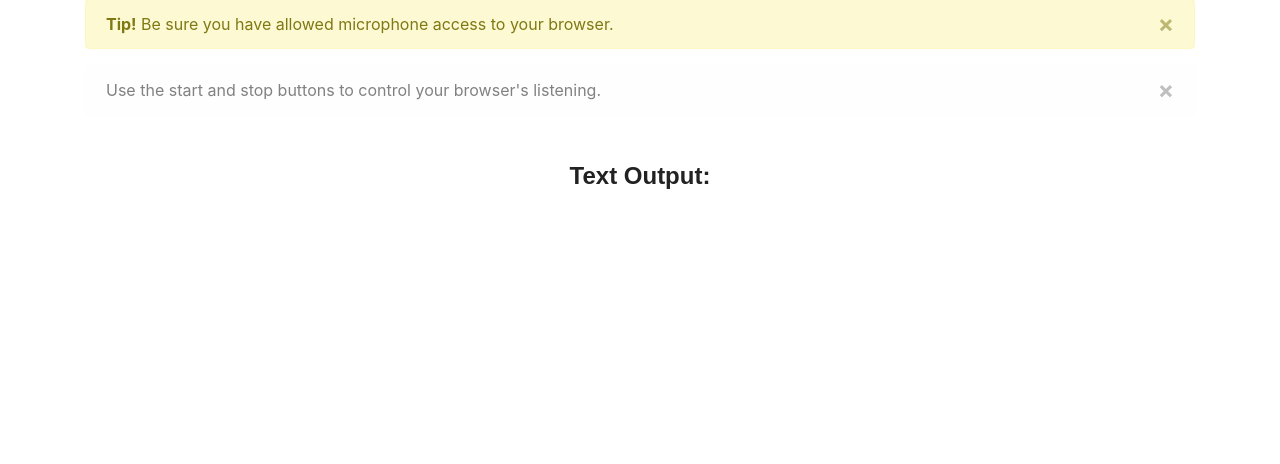
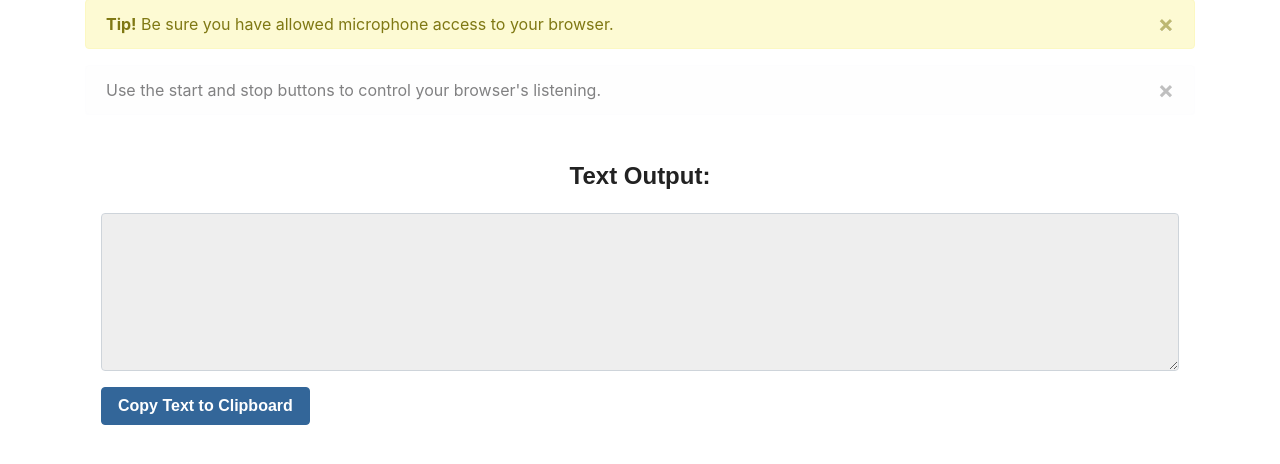
Before and after one commit to kristcar/Speech_Output, a Django app: template SpeechOutput/SpeechOutputApp/templates/speakToText.html in a window 1280 px wide. Shown: the part 189-653 px from the top of the page. Run offline with Django 3.2, Linux system fonts and the light colour scheme; the template is opened without the code that fills it: values that come from a table or form of the project are taken from there, others are empty; data comes from the database, SQL or seed files in the repository; some libraries are stand-ins or nearby versions; some web fonts are replaced.

Commit message:
added in the copy text feature to speech to text page

```diff
--- a/SpeechOutput/SpeechOutputApp/templates/speakToText.html
+++ b/SpeechOutput/SpeechOutputApp/templates/speakToText.html
@@ -61,27 +61,30 @@
 
       <h4 class="text-center mt-5">Text Output:</h4>
 
-      <div class="p-3">
-        <span id="final" class = "final_text" ></span>
-        <span id="interim" class="text-secondary"></span>
+      <div class="p-3 mx-auto">
+        <form>
+          <div class = "form-group">
+            <textarea readonly id = "final" rows ="6" class="form-control mb-2" ></textarea>
+          </div>
+        </form>
+        <p id="interim" class="text-secondary"></p>
+        <button class = "btn btn-info mx-auto" id="copy">Copy Text to Clipboard</button>
       </div>
 
-      <!-- <button class = "btn btn-info mx-auto" id="copy">Copy Text to Clipboard</button> -->
 
       <script src="https://code.jquery.com/jquery-3.2.1.slim.min.js" integrity="sha384-KJ3o2DKtIkvYIK3UENzmM7KCkRr/rE9/Qpg6aAZGJwFDMVNA/GpGFF93hXpG5KkN" crossorigin="anonymous"></script>
       <script src="https://cdnjs.cloudflare.com/ajax/libs/popper.js/1.12.9/umd/popper.min.js" integrity="sha384-ApNbgh9B+Y1QKtv3Rn7W3mgPxhU9K/ScQsAP7hUibX39j7fakFPskvXusvfa0b4Q" crossorigin="anonymous"></script>
       <script src="https://maxcdn.bootstrapcdn.com/bootstrap/4.0.0/js/bootstrap.min.js" integrity="sha384-JZR6Spejh4U02d8jOt6vLEHfe/JQGiRRSQQxSfFWpi1MquVdAyjUar5+76PVCmYl" crossorigin="anonymous"></script>
 
-
-      <!-- <script>
+      <script>
         function copy() {
-          var copyText = document.querySelector(".final_text");
+          var copyText = document.querySelector("#final");
           copyText.select();
           document.execCommand("copy");
         }
 
         document.querySelector("#copy").addEventListener("click", copy);
-    </script> -->
+    </script>
     </body>
   <script src="{% static '/js/speechToText.js' %}"></script>
 </html>
```
